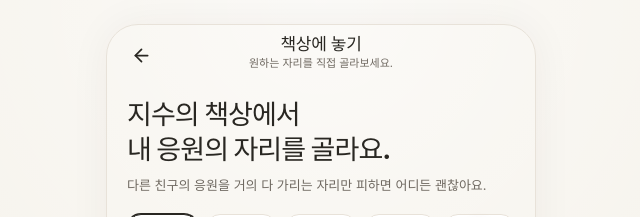
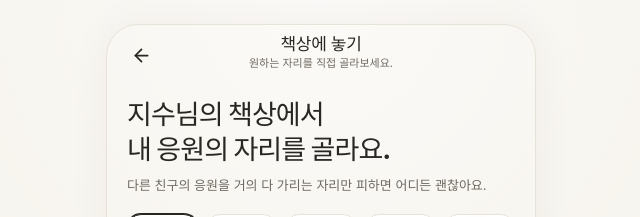
Before and after one commit to Likelion-Yonsei-14th/14-DEMODAY-FRONTEND-CHAK, a React (Vite) app: page /prototype/support/jisu/placement in a window 1280 px wide. Shown: the top 217 px of the page, without its empty margins (319-959 px from the left). Built offline with nearby package versions, Linux system fonts and the light colour scheme; a web font is replaced by a local one.

Commit message:
polish: address recipient respectfully during placement

```diff
--- a/src/features/supporter/PlacementPreviewPage.tsx
+++ b/src/features/supporter/PlacementPreviewPage.tsx
@@ -167,7 +167,7 @@ export function PlacementPreviewPage() {
     >
       <main className="placement-preview">
         <section className="placement-preview__copy">
-          <h2>지수의 책상에서<br />내 응원의 자리를 골라요.</h2>
+          <h2>지수님의 책상에서<br />내 응원의 자리를 골라요.</h2>
           <p>
             다른 친구의 응원을 거의 다 가리는 자리만 피하면 어디든 괜찮아요.
           </p>
@@ -246,7 +246,7 @@ export function PlacementPreviewPage() {
             dragging ? 'placement-preview__scene--dragging' : '',
           ].filter(Boolean).join(' ')}
         >
-          <DeskScene ownerName="지수" />
+          <DeskScene ownerName="지수님" />
           <DeskObjectLayer
             objects={currentDesk.objects}
             messages={messages}
@@ -295,7 +295,7 @@ export function PlacementPreviewPage() {
               ) : (
                 <Eye size={15} aria-hidden />
               )}
-              {visibilityPrivate ? '지수만 보기' : '함께 보기'}
+              {visibilityPrivate ? '지수님만 보기' : '함께 보기'}
             </strong>
           </div>
         </section>
```
